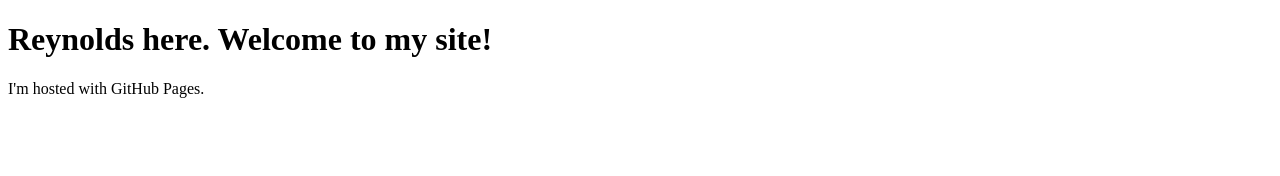
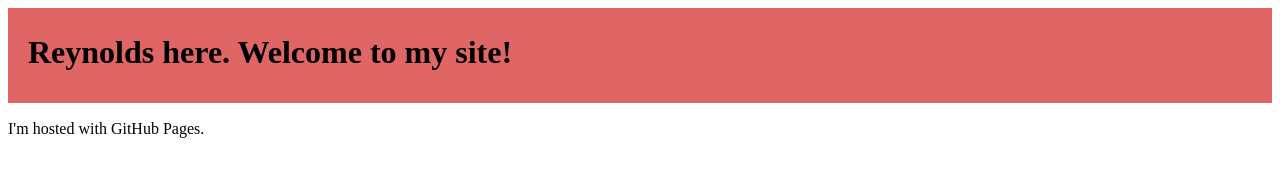
Before and after one commit to Reynolds398/Reynolds398.github.io, a plain HTML site: page index.html in a window 1280 px wide. Drawn offline with Linux system fonts and the light colour scheme.

Commit message:
Modified style.css and added Fonts
Modified the style.css to change the header. Also added fonts to be used later.

```diff
--- a/CSS/style.css
+++ b/CSS/style.css
@@ -1,3 +1,7 @@
 #header {
+	background-color: #e06666;
+	height: 80px;
+	border-bottom: 1px solid #fff;
+	padding: 5px 20px 10px; /* Format: Top padding, Left Padding, Bottom Padding*/
 
 }
```
Also changed, not shown: Fonts/Dosis/Dosis-Light.ttf (added), Fonts/Dosis/Dosis-Regular.ttf (added), Fonts/Dosis/OFL.txt (added), Fonts/Ruluko/OFL.txt (added), Fonts/Ruluko/Ruluko-Regular.ttf (added).
